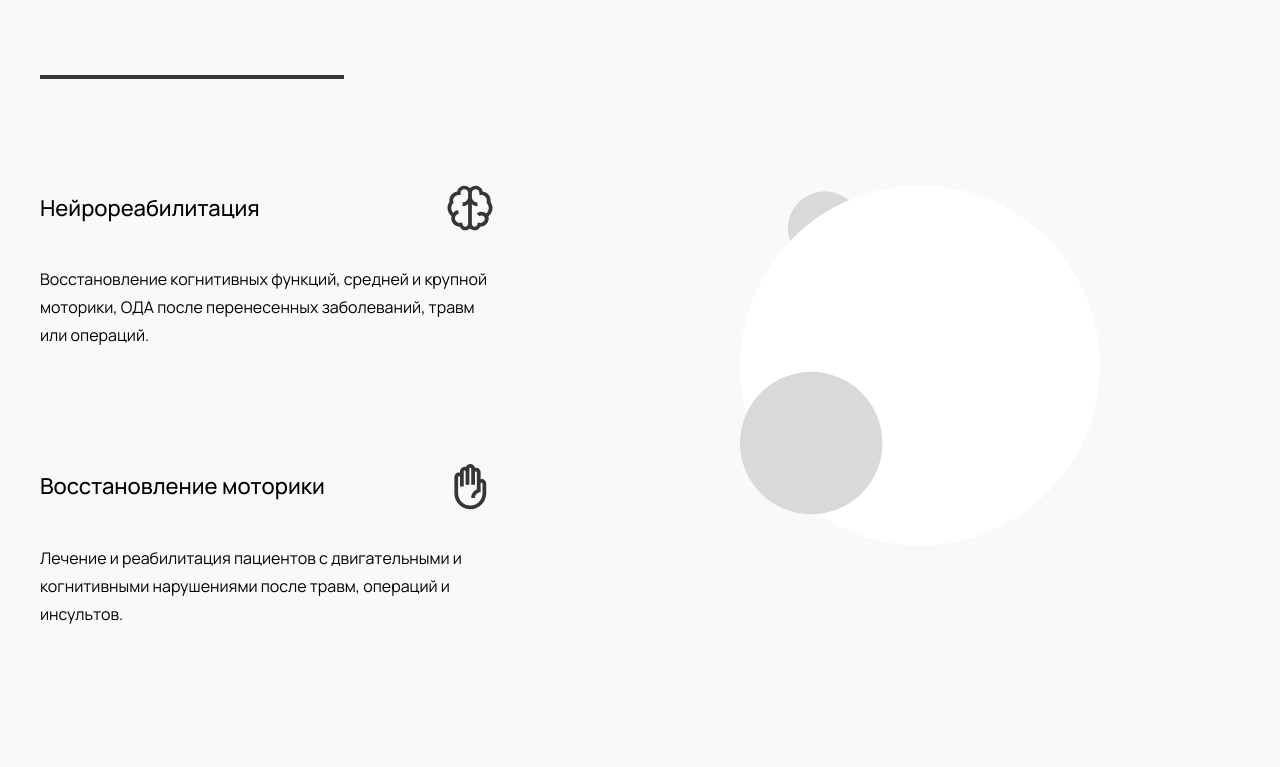
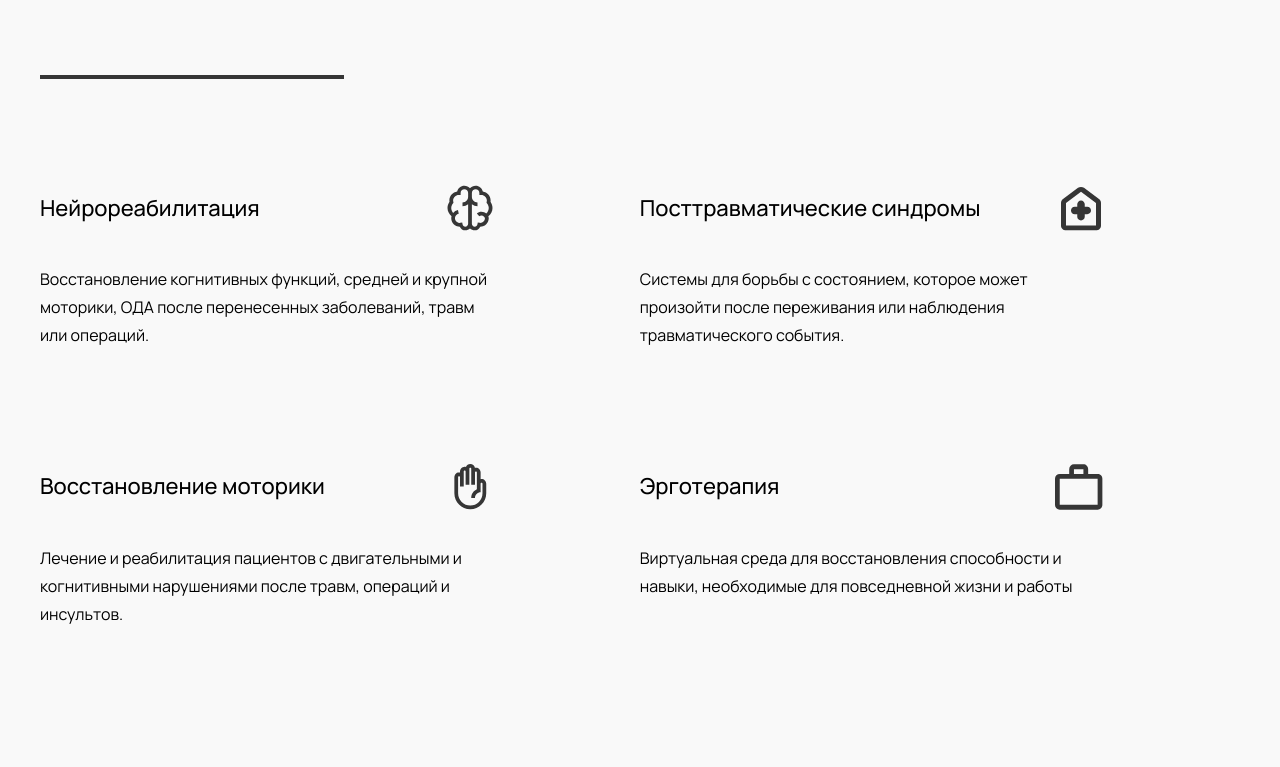
Before and after one commit to suusumi/devirta, a plain HTML site: page index.html in a window 1280 px wide. Shown: the part 1553-2320 px from the top of the page. Drawn offline with Linux system fonts and the light colour scheme.

Commit message:
Directions cards updated
Also favicon fixed

```diff
--- a/index.html
+++ b/index.html
@@ -20,7 +20,7 @@
       rel="stylesheet"
     />
     <link rel="stylesheet" href="style.css" />
-    <link rel="icon" href="/favicon.svg" type="image/x-icon" />
+    <link rel="icon" href="/favicon.ico" type="image/x-icon" />
     <title>Девирта</title>
   </head>
   <body>
@@ -188,13 +188,45 @@
                   </p>
                 </div>
               </div>
+              <div class="directions_card_cols">
+                <div class="directions__card fade-in">
+                  <div class="title_card">
+                    <p class="title_card_text">Посттравматические синдромы</p>
+                    <img
+                      src="./img/trawm_svg.svg"
+                      alt="trawm_svg"
+                      srcset=""
+                      class="trawm_img"
+                    />
+                  </div>
+                  <p class="subtitle_card_text">
+                    Системы для борьбы с состоянием, которое может произойти
+                    после переживания или наблюдения травматического события.
+                  </p>
+                </div>
+                <div class="directions__card fade-in">
+                  <div class="title_card">
+                    <p class="title_card_text">Эрготерапия</p>
+                    <img
+                      src="./img/box_svg.svg"
+                      alt="brain_svg"
+                      srcset=""
+                      class="box_img"
+                    />
+                  </div>
+                  <p class="subtitle_card_text">
+                    Виртуальная среда для восстановления способности и навыки,
+                    необходимые для повседневной жизни и работы
+                  </p>
+                </div>
+              </div>
 
-              <img
+              <!-- <img
                 src="/img/block_3_image_svg.svg"
                 alt=""
                 srcset=""
                 class="block-3__image parallax"
-              />
+              /> -->
             </div>
             <!-- <div class="main-block__image parallax">
               <img src="./img/block_1_image.png" alt="logo" srcset="" class="block-2-image" />
--- a/style.css
+++ b/style.css
@@ -87,9 +87,11 @@ h1 {
   margin-left: auto;
 }
 
+.menu__item:not(:last-child) {
+  margin: 0px 40px 0px 0px;
+}
 
-
-.menu__item:not(:last-child) {
+.menu__items {
   margin: 0px 40px 0px 0px;
 }
 
@@ -190,6 +192,7 @@ h1 {
 
 .block-1_image {
   max-width: 570px;
+  padding-left: 150px;
 }
 
 .block-2-image {
@@ -199,6 +202,7 @@ h1 {
 @media (max-width: 1267px) {
   .block-1_image {
     max-width: 500px;
+    padding-left: 10px;
   }
 }
 @media (max-width: 1082px) {
@@ -384,6 +388,7 @@ h1 {
   font-weight: 500;
   font-size: 22px;
   line-height: 175%;
+  white-space: nowrap;
 }
 
 .subtitle_card_text {
@@ -407,6 +412,16 @@ h1 {
 .hand_img {
   max-width: 60px;
   margin-left: 115px;
+}
+
+.box_img {
+  max-width: 60px;
+  margin-left: 270px;
+}
+
+.trawm_img {
+  max-width: 70px;
+  margin-left: 70px;
 }
 
 @media (max-width: 620px) {
@@ -457,9 +472,17 @@ h1 {
   flex-direction: row;
 }
 
+@media (max-width: 790px) {
+  .direction_cards {
+    flex-direction: column;
+  }
+}
+
 .directions_card_cols {
   display: flex;
   flex-direction: column;
+  padding-right: 140px;
+
 }
 
 .block-3__image {
```
Also changed, not shown: favicon.ico (added), favicon.svg (deleted), img/box_svg.svg (added), img/trawm_svg.svg (added).
